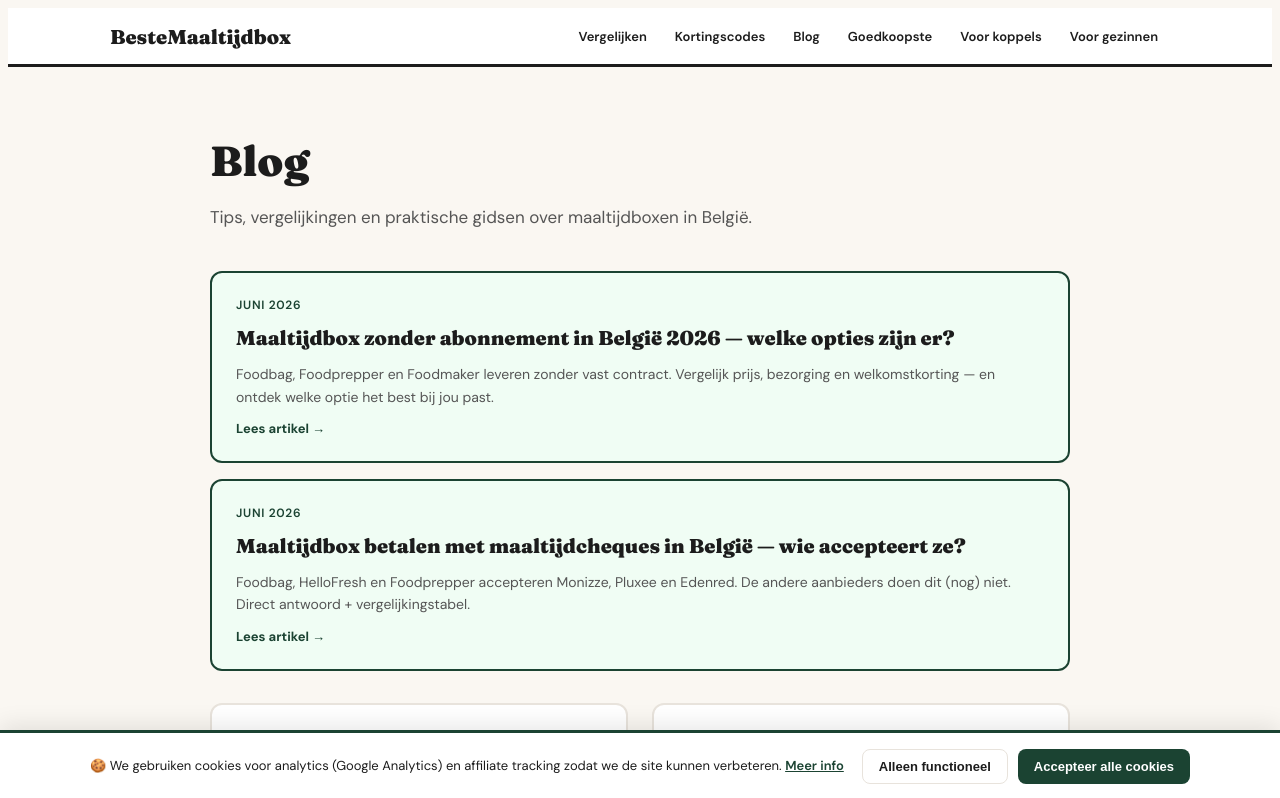
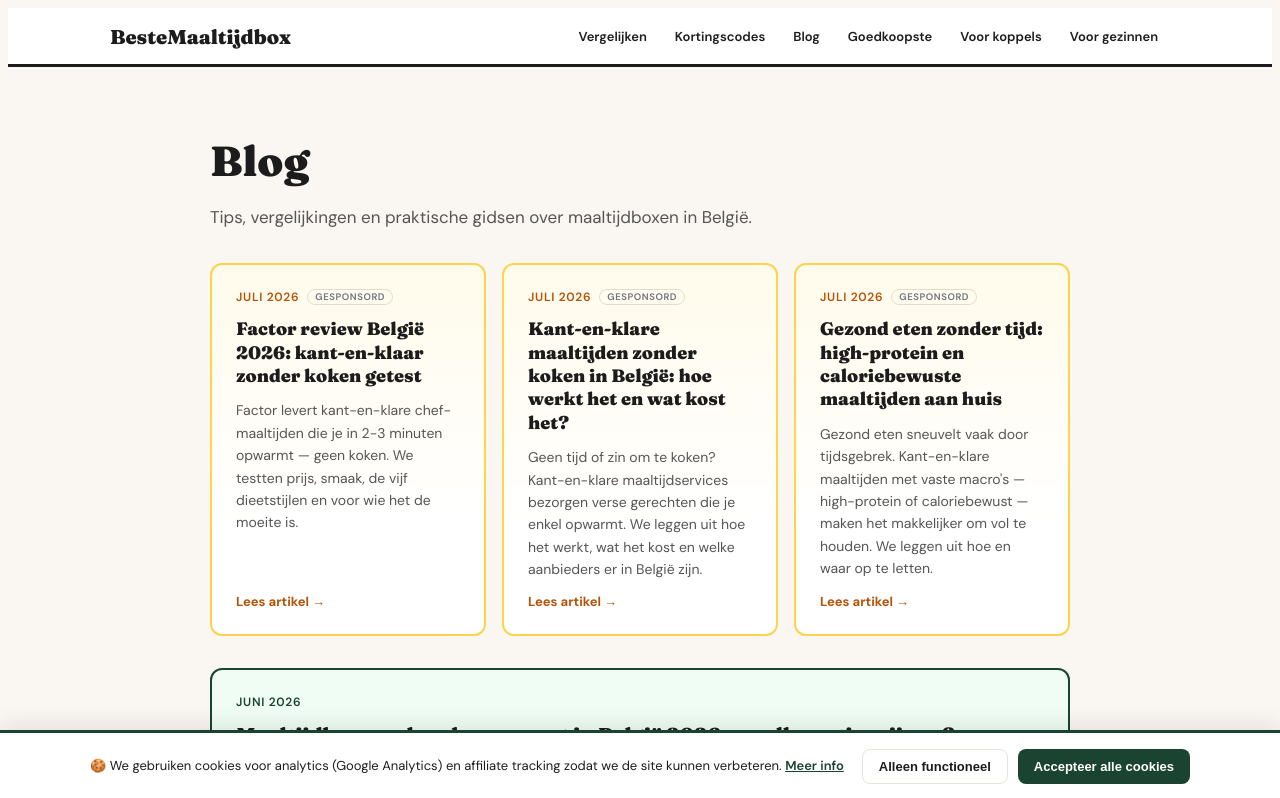
Before and after one commit to fetspets/bestemaaltijdbox, a Next.js app: page /blog in a window 1280 px wide. Shown: the top 798 px of the page. Built offline with nearby package versions, Linux system fonts and the light colour scheme.

Commit message:
auto: update page.tsx

```diff
--- a/src/app/blog/page.tsx
+++ b/src/app/blog/page.tsx
@@ -27,9 +27,47 @@ export default function BlogOverzicht() {
       <h1 style={{ fontFamily: 'Fraunces, serif', fontSize: 'clamp(28px, 5vw, 42px)', fontWeight: 900, color: 'var(--ink)', marginBottom: 8 }}>
         Blog
       </h1>
-      <p style={{ fontSize: 17, color: '#555', marginBottom: 40, lineHeight: 1.6 }}>
+      <p style={{ fontSize: 17, color: '#555', marginBottom: 32, lineHeight: 1.6 }}>
         Tips, vergelijkingen en praktische gidsen over maaltijdboxen in België.
       </p>
+
+      {/* Uitgelicht — gesponsorde Factor-artikels, bovenaan met label */}
+      {blogPosts.some(p => p.sponsor) && (
+        <div style={{ marginBottom: 32 }}>
+          <div style={{ display: 'grid', gridTemplateColumns: 'repeat(auto-fill, minmax(260px, 1fr))', gap: 16 }}>
+            {blogPosts.filter(p => p.sponsor).map(post => (
+              <Link key={post.slug} href={`/blog/${post.slug}`} style={{ textDecoration: 'none' }}>
+                <article style={{
+                  border: '2px solid #FCD34D',
+                  borderRadius: 12,
+                  padding: 24,
+                  background: 'linear-gradient(180deg, #FFFBEB 0%, #FFFFFF 70%)',
+                  height: '100%',
+                  display: 'flex',
+                  flexDirection: 'column',
+                  gap: 12,
+                }}>
+                  <div style={{ display: 'flex', alignItems: 'center', gap: 8, flexWrap: 'wrap' }}>
+                    <span style={{ fontSize: 12, fontWeight: 600, color: '#B45309', textTransform: 'uppercase', letterSpacing: '0.06em' }}>
+                      {post.gepubliceerd}
+                    </span>
+                    <GesponsordLabel />
+                  </div>
+                  <h2 style={{ fontFamily: 'Fraunces, serif', fontSize: 18, fontWeight: 800, color: 'var(--ink)', lineHeight: 1.3, margin: 0 }}>
+                    {post.titel}
+                  </h2>
+                  <p style={{ fontSize: 14, color: '#555', lineHeight: 1.6, margin: 0, flexGrow: 1 }}>
+                    {post.excerpt}
+                  </p>
+                  <span style={{ fontSize: 13, fontWeight: 700, color: '#B45309' }}>
+                    Lees artikel →
+                  </span>
+                </article>
+              </Link>
+            ))}
+          </div>
+        </div>
+      )}
 
       {/* Uitgelichte artikels */}
       <Link href="/blog/maaltijdbox-zonder-abonnement-belgie" style={{ textDecoration: 'none', display: 'block', marginBottom: 16 }}>
```
